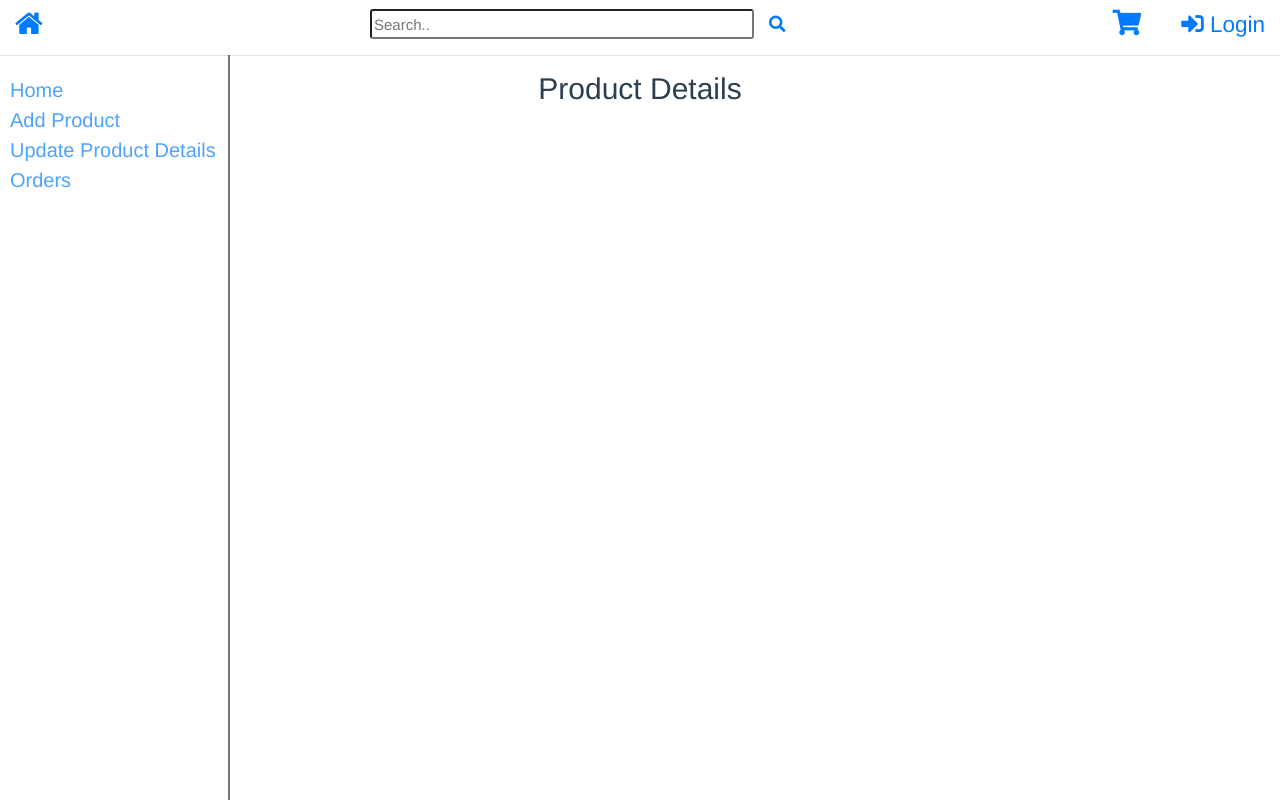
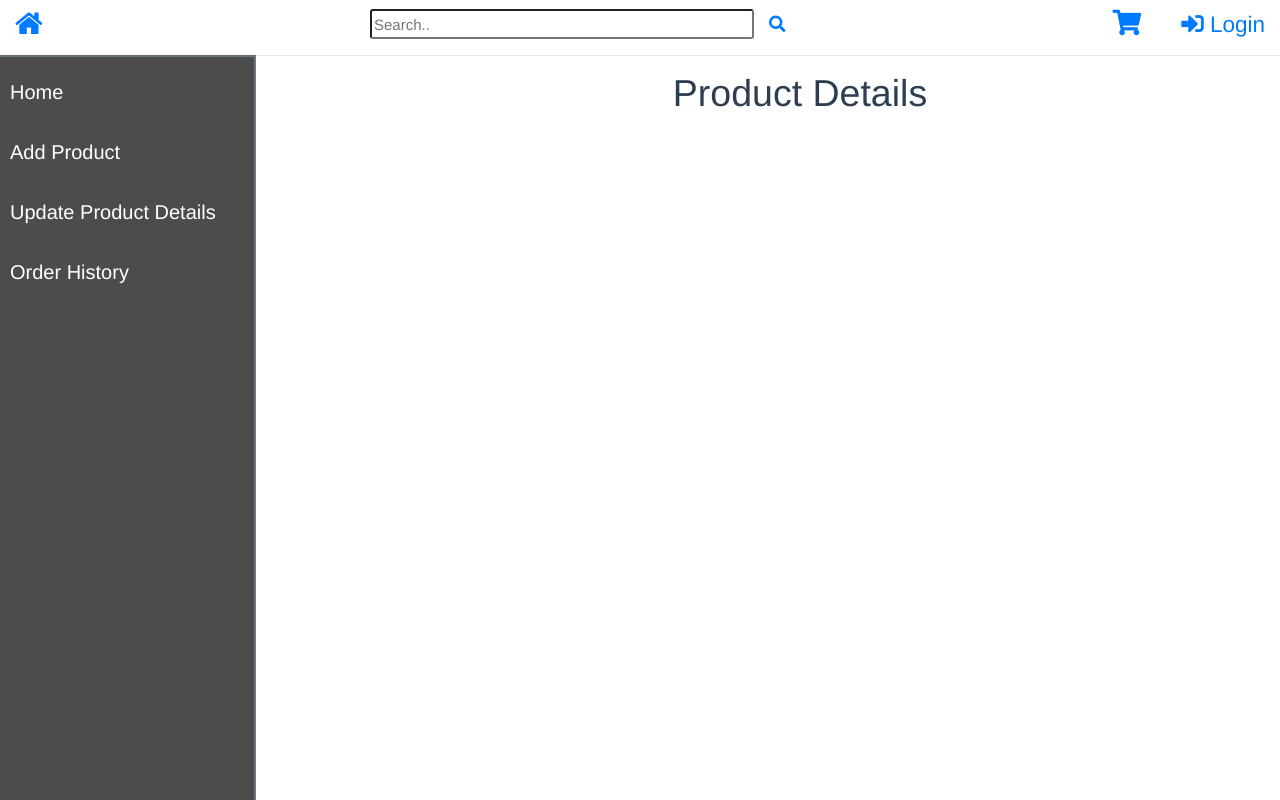
Before and after one commit to Ravi6124/EcommerceUI, a Vue app: page /merchanthome in a window 1280 px wide. Built offline with nearby package versions, Linux system fonts and the light colour scheme.

Commit message:
css update in Merchant Pages

```diff
--- /dev/null
+++ b/src/components/MerchantSideBar.vue
@@ -0,0 +1,65 @@
+<template>
+    <div class="sidenav">
+      <router-link class="home" to="/merchanthome">Home</router-link><br><!-- View -->
+      <router-link class="check" to="/merchantproductcheck">Add Product</router-link><br>
+      <router-link class="update" to="/merchantupdateproduct">Update Product Details</router-link><br>
+      <router-link class="details" to="/merchantorderdetails">Order History</router-link>
+    </div>
+</template>
+
+<script>
+export default {
+    name: 'MerchantSideBar'
+}
+</script>
+
+<style scoped>
+      .sidenav {
+    font-size: 20px;
+    height: 100vH;
+    width: 20%;
+    position: fixed;
+    top: 55px;
+    left: 0px;
+    overflow-x: hidden;
+    padding-top: 20px;
+    opacity: .7;
+    border-right: 2px solid;
+    border-top: 2px solid;
+    background-color: black;
+    display: flex;
+    flex-direction: column;
+  }
+  .home {
+    text-decoration: none;
+    padding-left: 10px;
+    color: white;
+  }
+  .home:hover {
+    opacity: .5;
+  }
+  .check {
+    text-decoration: none;
+    padding-left: 10px;
+    color: white;
+  }
+  .check:hover {
+    opacity: .5;
+  }
+  .update {
+    text-decoration: none;
+    padding-left: 10px;
+    color: white;
+  }
+  .update:hover {
+    opacity: .5;
+  }
+  .details {
+    text-decoration: none;
+    padding-left: 10px;
+    color: white;
+  }
+  .details:hover {
+    opacity: .5;
+  }
+</style>
--- a/src/views/Error.vue
+++ b/src/views/Error.vue
@@ -1,5 +1,5 @@
 <template>
-  <main>
+  <main class="main">
       Well, this is embarassing!!
   </main>
 </template>
@@ -11,5 +11,7 @@ export default {
 </script>
 
 <style scoped>
-
+  .main {
+    text-align: center;
+  }
 </style>
--- a/src/views/Login.vue
+++ b/src/views/Login.vue
@@ -74,10 +74,6 @@ export default {
     display: flex;
     justify-content: center;
   }
-  .heading{
-    text-align: center;
-    font-size: 2.5em;
-  }
   form{
     text-align: center;
     border: 1px solid black;
--- a/src/views/MerchantAddToList.vue
+++ b/src/views/MerchantAddToList.vue
@@ -1,15 +1,25 @@
 <template>
   <main class="merchantaddtolist">
-      this is merchant add to list page..
+      <MerchantSideBar />
+      <div class="main">
+        <h1>Add more Products</h1>
+      </div>
   </main>
 </template>
 
 <script>
-export default {
-    name: 'MerchantAddToList'
-}
+  import MerchantSideBar from '@/components/MerchantSideBar.vue'
+  export default {
+      name: 'MerchantAddToList',
+      components: {
+        MerchantSideBar
+      }
+  }
 </script>
 
 <style scoped>
-
+  h1 {
+    text-align: center;
+    margin-left: 25%;
+  }
 </style>
--- a/src/views/MerchantAddToProduct.vue
+++ b/src/views/MerchantAddToProduct.vue
@@ -1,15 +1,25 @@
 <template>
   <main class="merchantaddtoproduct">
-      this is merchant add to product page..
+      <MerchantSideBar />
+      <div class="main">
+        <h1>Add a new Product</h1>
+      </div>
   </main>
 </template>
 
 <script>
-export default {
-    name: 'MerchantAddToProduct'
-}
+  import MerchantSideBar from '@/components/MerchantSideBar.vue'
+  export default {
+      name: 'MerchantAddToProduct',
+      components: {
+        MerchantSideBar
+      }
+  }
 </script>
 
 <style scoped>
-
+  h1 {
+    text-align: center;
+    margin-left: 25%;
+  }
 </style>
--- a/src/views/MerchantHome.vue
+++ b/src/views/MerchantHome.vue
@@ -1,42 +1,30 @@
 <template>
   <main class="merchanthome">
-    <h2>Product Details</h2>
-    <div class="sidenav">
-      <router-link to="/merchanthome">Home</router-link> <!-- View --> <br>
-      <router-link to="/merchantproductcheck">Add Product</router-link> <br>
-      <router-link to="/merchantupdateproduct">Update Product Details</router-link> <br>
-      <router-link to="/merchantorderdetails">Orders</router-link>
+    <div class="main">
+      <h1>Product Details</h1>
     </div>
+
+    <MerchantSideBar />
+
   </main>
 </template>
 
 <script>
+import MerchantSideBar from '@/components/MerchantSideBar.vue'
 export default {
-    name: 'MerchantHome'
+    name: 'MerchantHome',
+    components: {
+      MerchantSideBar
+    },
+    created() {
+
+    }
 }
 </script>
 
 <style scoped>
-  h2 {
+  h1 {
     text-align: center;
-  }
-  .sidenav {
-    font-size: 20px;
-    height: 100%;
-    width: 220px;
-    position: fixed;
-    z-index: 1;
-    top: 55px;
-    left: 10px;
-    overflow-x: hidden;
-    padding-top: 20px;
-    opacity: .7;
-    border-right: 2px solid;
-  }
-  router-link {
-    text-decoration: none;
-  }
-  router-link:focus {
-    text-decoration: none;
+    margin-left: 25%;
   }
 </style>
--- a/src/views/MerchantOrderDetails.vue
+++ b/src/views/MerchantOrderDetails.vue
@@ -1,15 +1,25 @@
 <template>
   <main class="merchantorderdetails">
-      this is merchant order details page..
+      <MerchantSideBar />
+      <div class="main">
+        <h1>Order History</h1>
+      </div>
   </main>
 </template>
 
 <script>
-export default {
-    name: 'MerchantOrderDetails'
-}
+  import MerchantSideBar from '@/components/MerchantSideBar.vue'
+  export default {
+      name: 'MerchantOrderDetails',
+      components: {
+        MerchantSideBar
+      }
+  }
 </script>
 
 <style scoped>
-
+  h1 {
+    text-align: center;
+    margin-left: 25%;
+  }
 </style>
--- a/src/views/MerchantProductCheck.vue
+++ b/src/views/MerchantProductCheck.vue
@@ -1,15 +1,27 @@
 <template>
   <main class="merchantproductcheck">
-      this is merchant product check page..
+      <MerchantSideBar />
+      <div class="main">
+        <h1>Add a Product</h1>
+
+      </div>
   </main>
 </template>
 
 <script>
-export default {
-    name: 'MerchantProductCheck'
-}
+  import MerchantSideBar from '@/components/MerchantSideBar.vue'
+  export default {
+      name: 'MerchantProductCheck',
+      components: {
+        MerchantSideBar
+      }
+  }
 </script>
 
 <style scoped>
+  h1 {
+    text-align: center;
+    margin-left: 25%;
 
+  }
 </style>
--- a/src/views/MerchantProfile.vue
+++ b/src/views/MerchantProfile.vue
@@ -1,15 +1,25 @@
 <template>
   <main class="merchantprofile">
-      this is merchant profile page..
+    <MerchantSideBar />
+    <div class="main">
+      <h1>Profile</h1>
+    </div>
   </main>
 </template>
 
 <script>
-export default {
-    name: 'MerchantProfile'
-}
+  import MerchantSideBar from '@/components/MerchantSideBar.vue'
+  export default {
+      name: 'MerchantProfile',
+      components: {
+        MerchantSideBar
+      }
+  }
 </script>
 
 <style scoped>
-
+  h1 {
+    text-align: center;
+    margin-left: 25%;
+  }
 </style>
--- a/src/views/MerchantUpdateProduct.vue
+++ b/src/views/MerchantUpdateProduct.vue
@@ -1,17 +1,25 @@
 <template>
   <main class="merchantupdateproducts">
-      <h1>Update Products</h1>
+      <MerchantSideBar />
+      <div class="main">
+        <h1>Update your Product Information</h1>
+      </div>
   </main>
 </template>
 
 <script>
-export default {
-    name: 'MerchantUpdateProducts'
-}
+  import MerchantSideBar from '@/components/MerchantSideBar.vue'
+  export default {
+      name: 'MerchantUpdateProducts',
+      components: {
+        MerchantSideBar
+      }
+  }
 </script>
 
 <style scoped>
   h1 {
     text-align: center;
+    margin-left: 25%;
   }
 </style>
```
